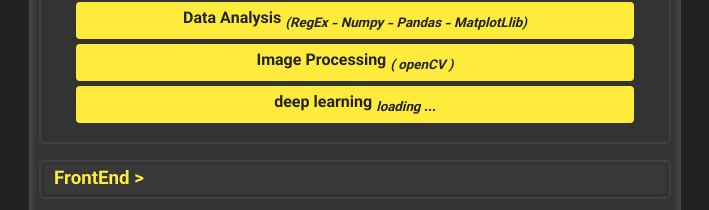
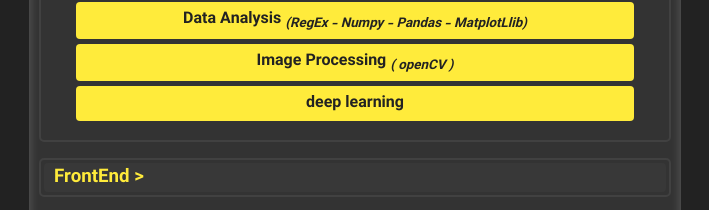
Before and after one commit to callmemahdi01/about, a plain HTML site: page index.html in a window 1280 px wide. Both pictures are taken after a click on the element "Python >". Shown: the part 369-579 px from the top of the page, 285-994 px from the left. Drawn offline with Linux system fonts and the light colour scheme.

Commit message:
Update index.html

```diff
--- a/index.html
+++ b/index.html
@@ -23,7 +23,7 @@
                     <li>Machine Learning <sub><em>( Scikit-learn )</em></sub></li>
                     <li>Data Analysis <sub><em>(RegEx - Numpy - Pandas - MatplotLlib)</em></sub></li>
                     <li>Image Processing <sub><em>( openCV )</em></sub></li>
-                    <li>deep learning <sub><em>loading ...</em></sub></li>
+                    <li>deep learning</li>
                 </ul>
             </div>
             <div class="skill-category">
```
